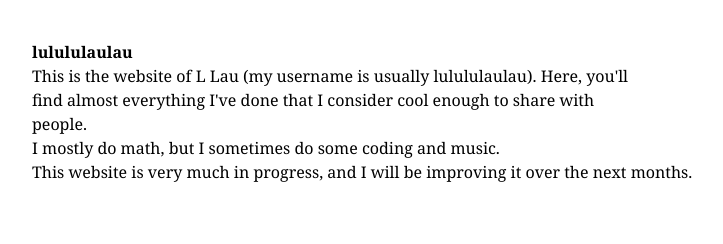
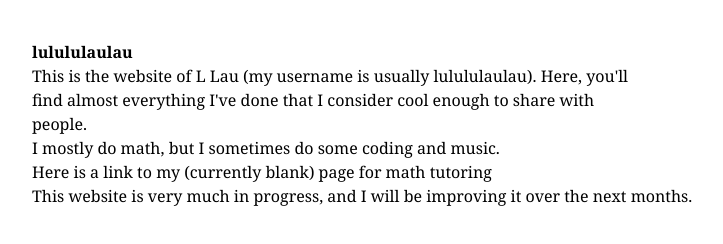
Before and after one commit to lulululaulau/lulululaulau.github.io, a website: page docs/index.html in a window 1280 px wide. Shown: the whole page, without its empty margins (8-731 px from the left). Drawn offline with Linux system fonts and the light colour scheme.

Commit message:
added link to tutoring page

```diff
--- a/docs/index.html
+++ b/docs/index.html
@@ -12,6 +12,7 @@
     Here, you'll find almost everything I've done
     that I consider cool enough to share with people.</p>
     <p>I mostly do math, but I sometimes do some coding and music.</p>
+    <p><a href="tutor.html">Here</a> is a link to my (currently blank) page for math tutoring</p>
     <p>This website is very much in progress, and I will be improving it over the next months.</p>
 
 
```
